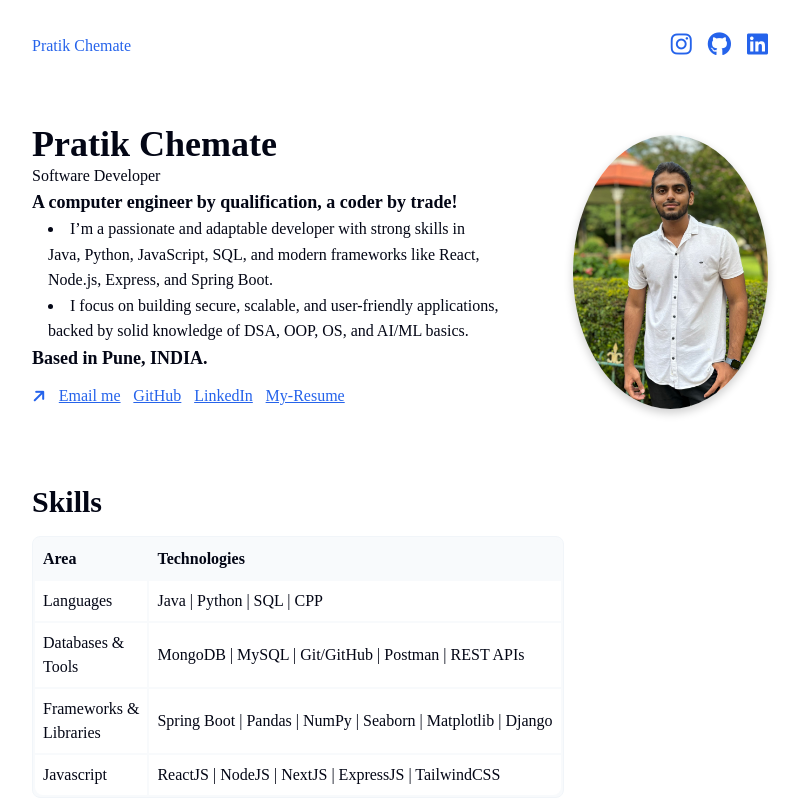
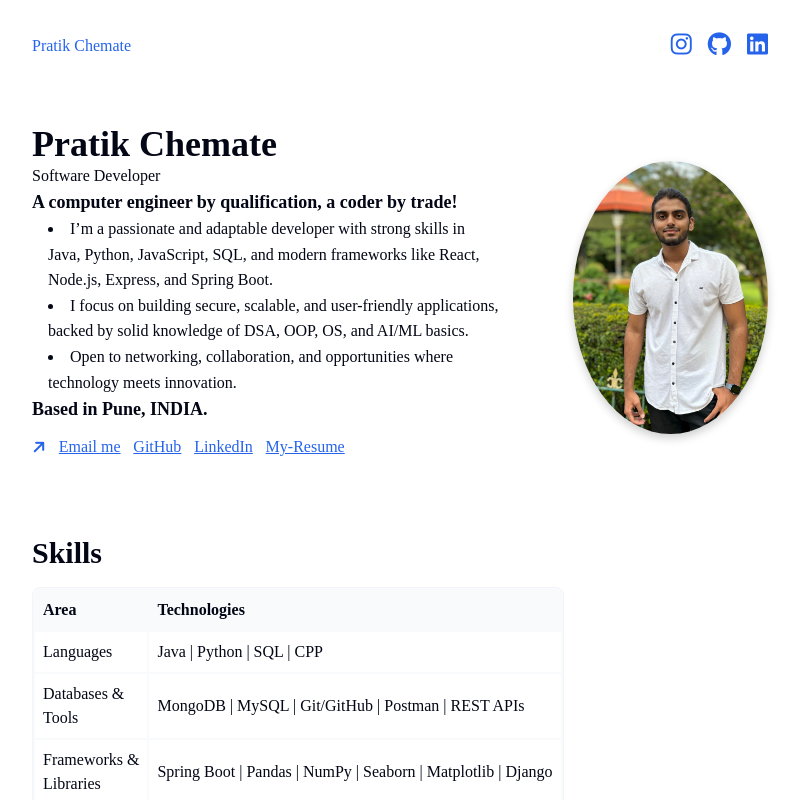
Before and after one commit to pratikchemate/portfolio1, a React (Vite) app: page / in a window 1280 px wide. Shown: the top 800 px of the page, without its empty margins (240-1042 px from the left). Built offline with nearby package versions, Linux system fonts and the light colour scheme; a web font is replaced by a local one.

Commit message:
Update App.jsx

```diff
--- a/src/App.jsx
+++ b/src/App.jsx
@@ -68,6 +68,7 @@ function App() {
                     <ul>
                  <li> I’m a passionate and adaptable developer with strong skills in Java, Python, JavaScript, SQL, and modern frameworks like React, Node.js, Express, and Spring Boot.</li>
 <li>I focus on building secure, scalable, and user-friendly applications, backed by solid knowledge of DSA, OOP, OS, and AI/ML basics.</li>
+                      <li>Open to networking, collaboration, and opportunities where technology meets innovation.</li>
 </ul>
                   </p>
                 <h5>
```
